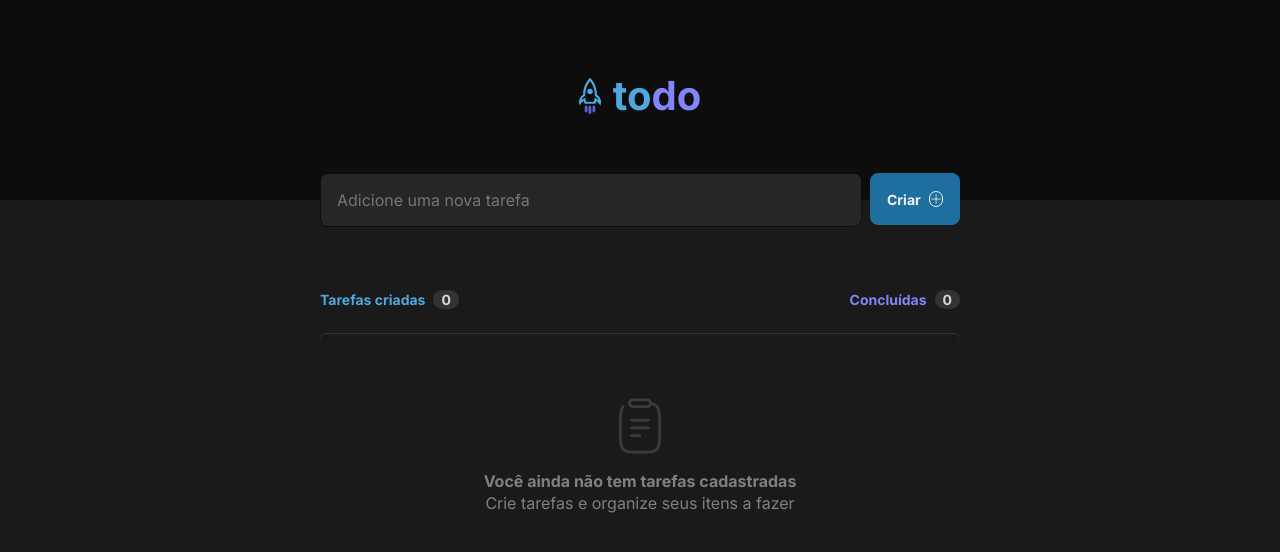
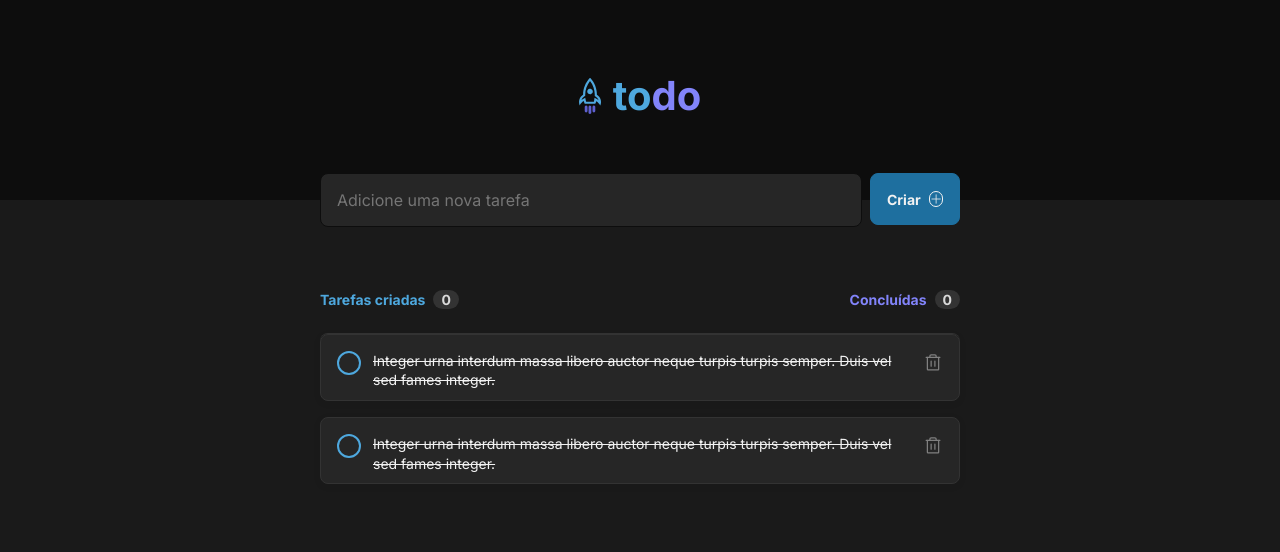
Before and after one commit to Jeimissonb/ToDo-List, a React (Vite) app: page / in a window 1280 px wide. Shown: the top 552 px of the page. Built offline with nearby package versions, Linux system fonts and the light colour scheme.

Commit message:
basic layout done

```diff
--- a/src/App.tsx
+++ b/src/App.tsx
@@ -1,5 +1,5 @@
 import { Header } from "./components/Header";
-import { Task } from "./components/Task";
+import { TaskContainer } from "./components/TaskContainer";
 import styles from "./App.module.css";
 import "./global.css";
 
@@ -8,7 +8,7 @@ function App() {
     <>
       <Header />
       <div className={styles.taskCentral}>
-        <Task />
+        <TaskContainer />
       </div>
     </>
   );
--- /dev/null
+++ b/src/components/TaskCard.module.css
@@ -0,0 +1,49 @@
+.task {
+  width: 100%;
+  height: 4.2rem;
+  display: flex;
+  /* justify-content: center; */
+  align-items: flex-start;
+  padding: 1rem;
+  gap: 0.75rem;
+  background: var(--gray500);
+  border: 1px solid #333333;
+  border-radius: 8px;
+  box-shadow: 0px 2px 8px rgba(0, 0, 0, 0.06);
+  align-self: stretch;
+}
+
+.task>span input {
+  width: 1.5rem;
+  height: 1.5rem;
+  border-radius: 50%;
+  vertical-align: middle;
+  border: 2px solid var(--blue400);
+  appearance: none;
+  -webkit-appearance: none;
+  outline: none;
+  cursor: pointer;
+}
+
+.task>span input:checked {
+  color: aliceblue;
+  background-color: var(--purple700);
+  border: 2px solid var(--purple700);
+}
+
+.task>span input:checked::before {
+  content: "\2713";
+  display: block;
+  text-align: center;
+}
+
+.task > p {
+  font-weight: 400;
+  font-size: 0.875rem;
+  color: var(--gray100);
+  line-height: 1.4;
+}
+
+.checkedText {
+  text-decoration: line-through;
+}
--- /dev/null
+++ b/src/components/TaskCard.tsx
@@ -0,0 +1,22 @@
+import styles from "./TaskCard.module.css";
+import { Trash } from 'phosphor-react';
+
+export function TaskCard() {
+  return (
+    <div className={styles.task}>
+      <span>
+        <span></span>
+        <input type="checkbox" />
+      </span>
+      <p className={styles.checkedText}>
+        Integer urna interdum massa libero auctor neque turpis turpis semper.
+        Duis vel sed fames integer.
+      </p>
+      {/* <p>
+        Integer urna interdum massa libero auctor neque turpis turpis semper.
+        Duis vel sed fames integer.
+      </p> */}
+      <Trash size={24}/>
+    </div>
+  );
+}
--- a/src/components/Task.module.css
+++ b/src/components/TaskContainer.module.css
@@ -141,3 +141,14 @@
   color: var(--gray300);
   align-self: stretch;
 }
+
+.taskList {
+  width: 40rem;
+  display: flex;
+  flex-direction: column;
+  justify-content: center;
+  align-items: center;
+  gap: 1rem;
+  border-top: 1px solid var(--gray400);
+  border-radius: 8px;
+}
--- a/src/components/Task.tsx
+++ b/src/components/TaskContainer.tsx
@@ -1,8 +1,8 @@
 import { Plus } from "phosphor-react";
-import styles from "./Task.module.css";
-import Clipboard from "../assets/Clipboard.svg";
+import styles from "./TaskContainer.module.css";
+import { TaskCard } from "./TaskCard";
 
-export function Task() {
+export function TaskContainer() {
   return (
     <div>
       <form className={styles.taskForm}>
@@ -23,12 +23,17 @@ export function Task() {
             <span>0</span>
           </div>
         </div>
-        <div className={styles.emptyTaskList}>
+        {/* <div className={styles.emptyTaskList}>
           <img src={Clipboard} />
           <span>
             <strong>Você ainda não tem tarefas cadastradas</strong>
             <p>Crie tarefas e organize seus itens a fazer</p>
           </span>
+        </div> */}
+        <div className={styles.taskList}>
+          <TaskCard />
+          <TaskCard />
+
         </div>
       </div>
     </div>
```
